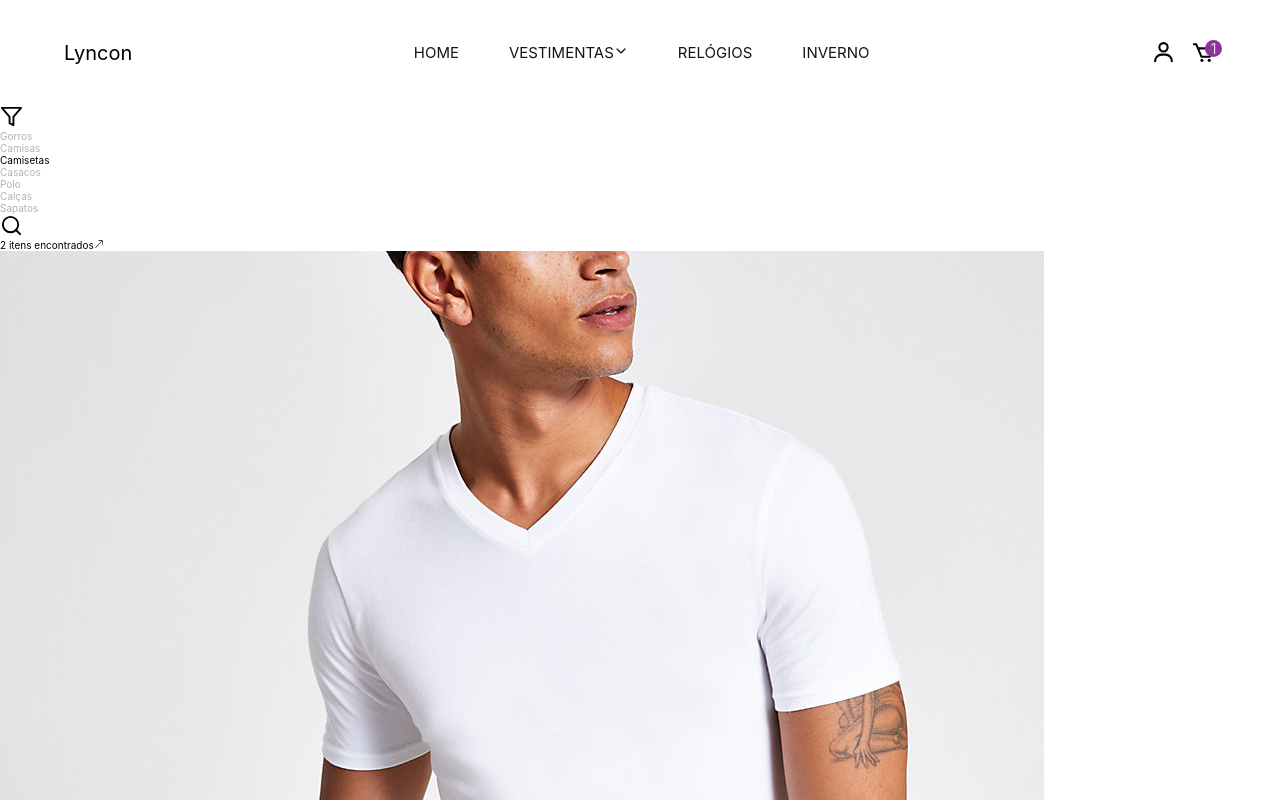
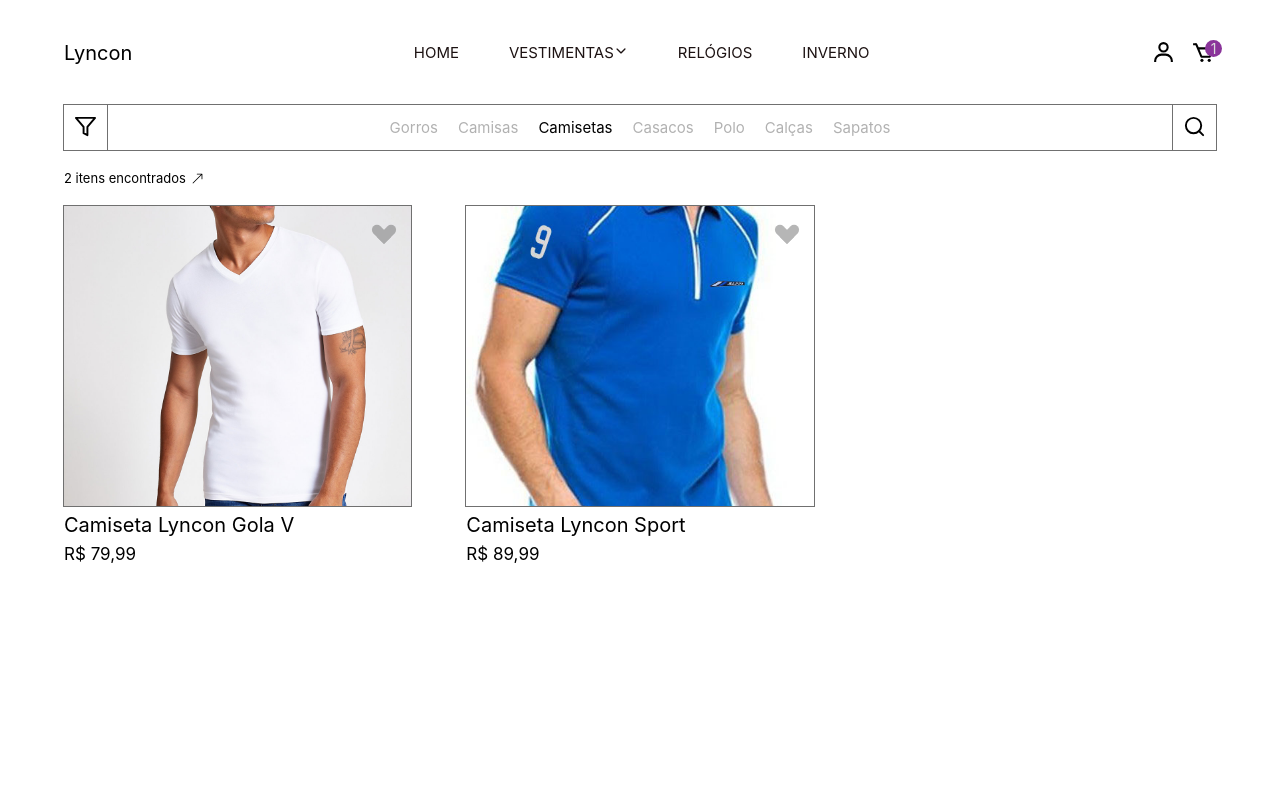
Before and after one commit to carlosr-lotus/Lyncon, a Next.js app: page /vestimentas in a window 1280 px wide. Shown: the top 800 px of the page. Built offline with nearby package versions, Linux system fonts and the light colour scheme; data requests are answered from the project's data file.

Commit message:
UPD style migration from listProducts to vestimentas page

```diff
--- a/src/styles/pages/Vestimentas.module.css
+++ b/src/styles/pages/Vestimentas.module.css
@@ -1,3 +1,169 @@
-.class {
-    color: magenta;
+/* *** Filter Bar *** */
+.filterBarContainer {
+    width: 90%;
+    margin: 0 auto;
+    /* overflow: hidden; */
+
+    display: grid;
+    grid-template-columns: max-content 1fr max-content;
+    align-items: center;
+
+    outline: 1px solid var(--Outline-Color);
 }
+
+.filterBarContainer>div:nth-child(1) {
+    padding: 1rem;
+    border-right: 1px solid var(--Outline-Color);
+}
+
+.filterBarContainer>div:nth-child(3) {
+    padding: 1rem;
+    border-left: 1px solid var(--Outline-Color);
+}
+
+.filterOptions {
+    overflow-x: auto;
+    white-space: nowrap;
+    scrollbar-width: none; /* Firefox */
+}
+
+.filterOptions::-webkit-scrollbar {
+    display: none; /* Safari and Chrome */
+}
+
+.filterOptions div {
+    display: inline-block;
+    padding: 1rem;
+
+    font-size: 1.3rem;
+    transition: .2s;
+
+    cursor: pointer;
+}
+
+.filterOptions p:hover {
+    opacity: 1;
+}
+
+@media (min-width: 667px) and (orientation: landscape) {
+    .filterOptions {
+        display: flex;
+        justify-content: center;
+        align-items: center;
+    }
+}
+
+@media (min-width: 810px) {
+    .filterOptions {
+        display: flex;
+        justify-content: center;
+        align-items: center;
+    }
+}
+
+@media (min-width: 1024px) {
+
+    .filterOptions p {
+        font-size: 1.5rem;
+    }
+
+    .filterOptions svg {
+        display: none;
+    }
+}
+
+/* *** List of products *** */
+.globalContainerListProducts {
+    width: 90%;
+    margin: 0 auto;
+    padding: 2rem 0;
+    animation: fadeInUp 1s;
+}
+
+.amountProductsFound {
+    padding-bottom:2rem;
+    font-size: 1.3rem;
+
+    display: flex;
+    align-items: center;
+    gap: .5rem;
+}
+
+.containerListProducts {
+    display: grid;
+    gap: 5.5rem;
+}
+
+.productContainer {
+    position: relative;
+    display: grid;
+    gap: .7rem;
+}
+
+.productContainer img {
+    width: 100%;
+    height: 30rem;
+    object-fit: cover;
+    outline: 1px solid var(--Outline-Color);
+
+    cursor: pointer;
+    transition: .3s;
+}
+
+.productContainer img:hover {
+    filter: brightness(.8);
+}
+/* .productContainer img::before {
+    content: "Ver mais";
+    width: 100%;
+    height: 100%;
+    background-color: magenta;
+} */
+
+.productContainer h2 {
+    font-size: 2rem;
+}
+
+.productContainer h3 {
+    font-size: 1.7rem;
+}
+
+.productContainer div {
+    position: absolute;
+    top: 1.8rem;
+    right: 2.2rem;
+}
+
+.productContainer svg:hover {
+    fill: #F75C5C;
+}
+
+@keyframes fadeInUp {
+    from {
+        opacity: 0;
+        transform: translateY(20%);
+    } to {
+        opacity: 1;
+        transform: translateY(0);
+    }
+}
+
+@media (min-width: 810px) {
+    .containerListProducts {
+        display: grid;
+        grid-template-columns: repeat(2, 1fr);
+    }
+}
+
+@media (min-width: 1024px) {
+  .containerListProducts {
+    display: grid;
+    grid-template-columns: repeat(3, 1fr);
+  }
+}
+
+@media (min-width: 1440px) {
+    .containerListProducts {
+        grid-template-columns: repeat(4, 1fr);
+    }
+}
```
